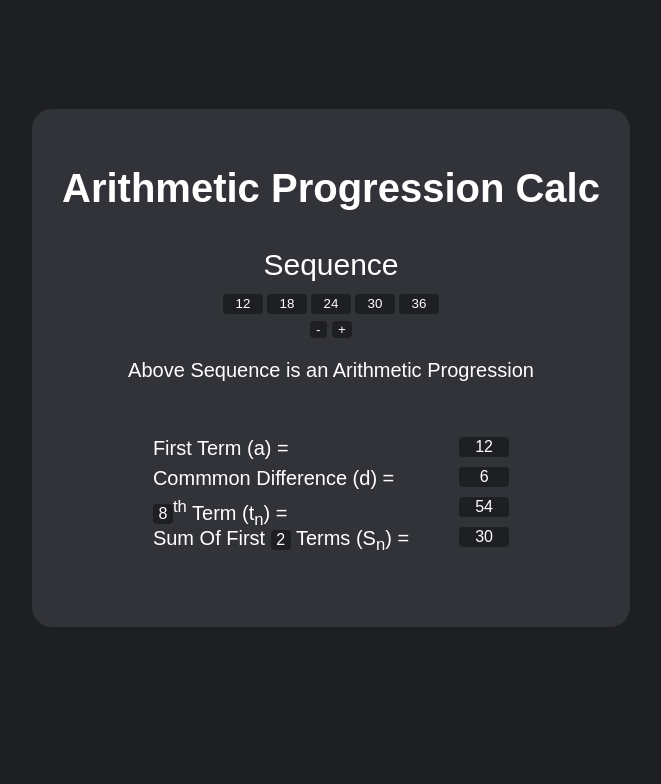
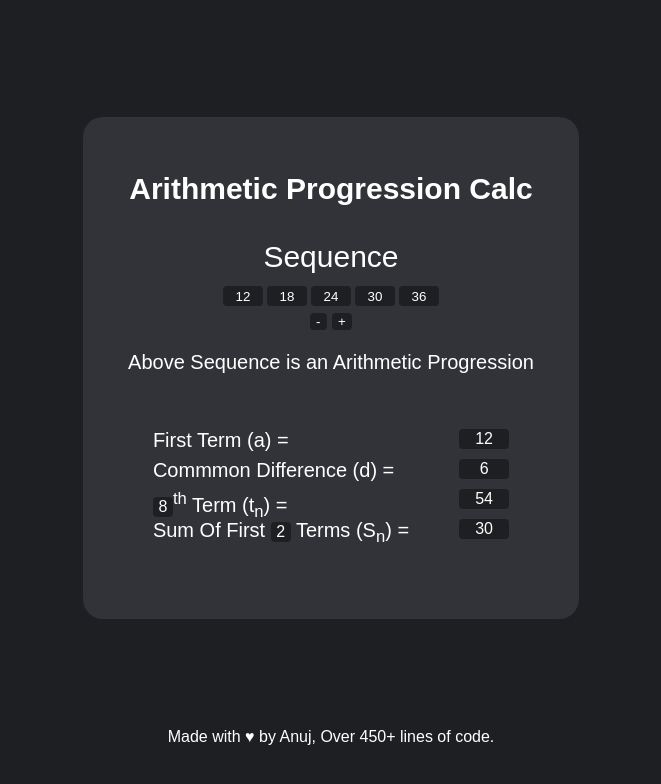
Before and after one commit to anuj-weebjs/arithmetic-progression-calc, a plain HTML site: page index.html in a window 1280 px wide. Shown: the whole page, without its empty margins (309-970 px from the left). Drawn offline with Linux system fonts and the light colour scheme.

Commit message:
added footer

```diff
--- a/index.html
+++ b/index.html
@@ -35,9 +35,6 @@
             text-align: center;
             color: white;
             border-radius: 4px;
-        }
-        input:hover{
-
         }
 
 
@@ -119,7 +116,7 @@
             width: 50px;
             background-color: #313338;
             color: white;
-            font-size: medium;
+            font-size:  medium;
             border: none;
         }
 
@@ -139,6 +136,12 @@
             text-align: center;
             font-size: medium;
         }
+
+
+        footer{
+            width: 100%;
+            text-align: center;
+        }
     </style>
 </head>
 
@@ -146,7 +149,7 @@
     <main>
 
         <div class="calc-container">
-            <h1>Arithmetic Progression Calc</h1>
+            <h2>Arithmetic Progression Calc</h2>
 
             <div class="upper">
                 <div class="text">
@@ -176,6 +179,8 @@
             </div>
         </div>
     </main>
+
+    <footer>Made with ♥ by Anuj, Over 450+ lines of code.</footer>
 
     <script>
 
```
